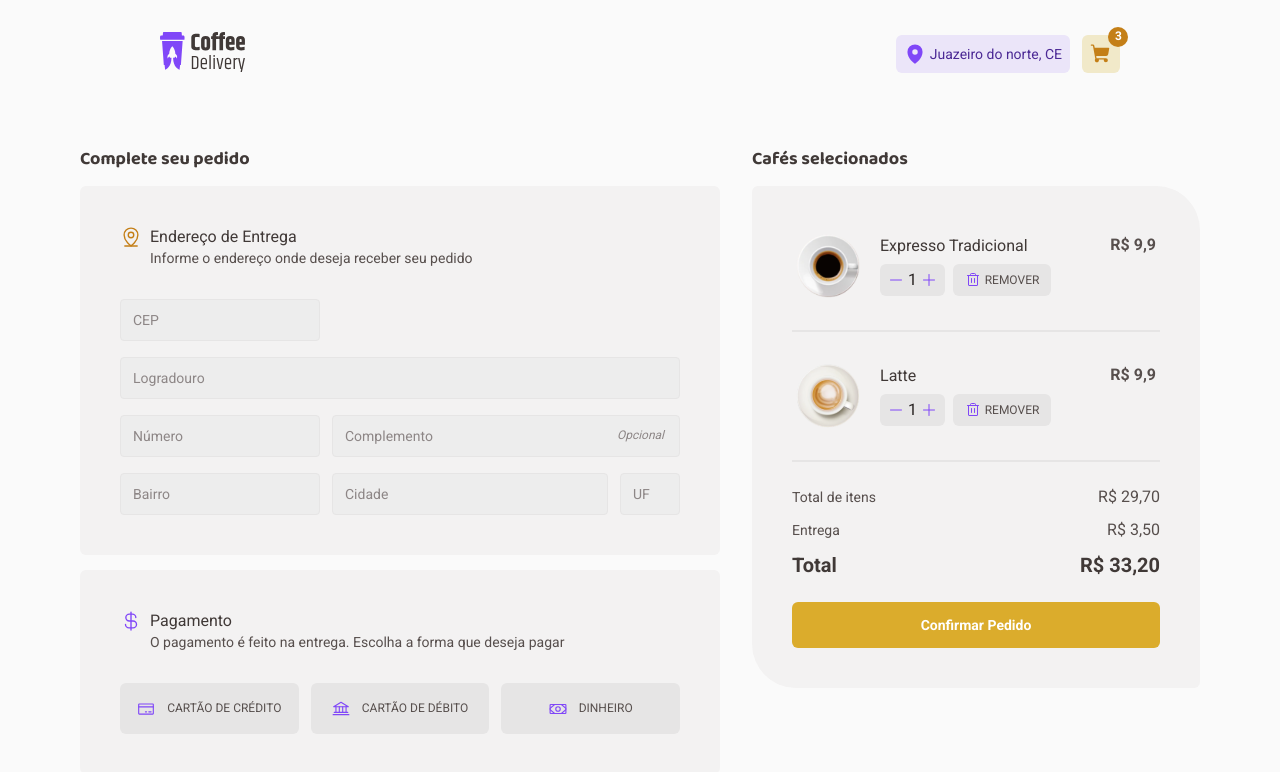
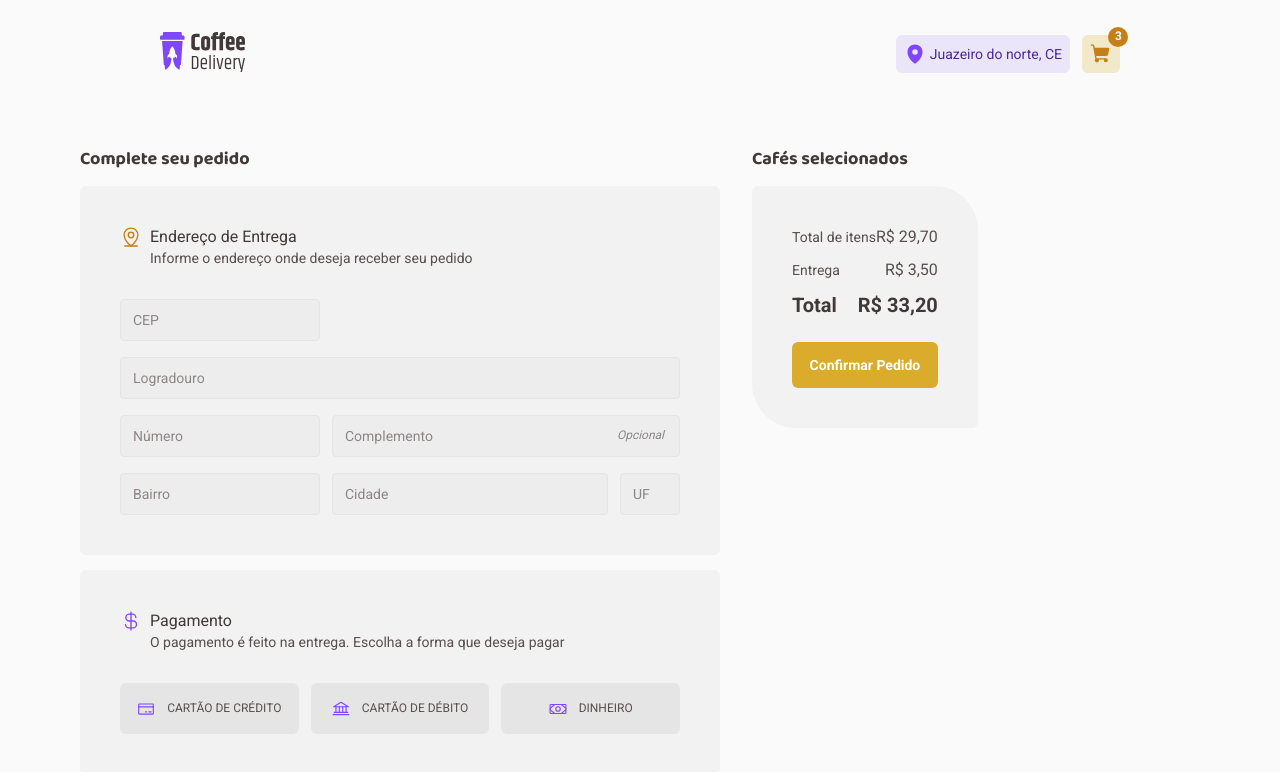
Before and after one commit to matheusmaximianomv/desafio02-coffee-delivery, a React (Vite) app: page /order in a window 1280 px wide. Shown: the top 772 px of the page. Built offline with nearby package versions, Linux system fonts and the light colour scheme.

Commit message:
feat: Comunicação entre a Home e a Order na questão de quantidade de itens

```diff
--- a/src/components/CartCard/index.tsx
+++ b/src/components/CartCard/index.tsx
@@ -1,3 +1,4 @@
+import { useState } from 'react';
 import { Trash } from 'phosphor-react';
 
 import { formatPrice } from '../../utils/formatPrice';
@@ -16,26 +17,29 @@ import {
 } from './styles';
 
 export interface ICartCardProps {
+  id: string;
   coffeeImage: string;
   name: string;
   price: number;
   initialQuantity: number;
+  handleChangeQuantity: (id: string, value: number) => void;
+  handleRemoveItem: (id: string) => void;
 }
 
 export function CartCard({
+  id,
   coffeeImage,
   name,
   price,
   initialQuantity,
+  handleChangeQuantity,
+  handleRemoveItem,
 }: ICartCardProps) {
-  let quantity = 0;
+  const [totalPrice, setTotalPrice] = useState(price * initialQuantity);
 
-  function handleChangeQuantity(value: number) {
-    quantity = value;
-  }
-
-  function handleRemoveItem(): void {
-    alert(quantity);
+  function handleChangeCount(value: number) {
+    handleChangeQuantity(id, value);
+    setTotalPrice(value * price);
   }
 
   return (
@@ -50,10 +54,16 @@ export function CartCard({
             <Counter
               value={initialQuantity}
               min={1}
-              onChange={handleChangeQuantity}
+              onChange={handleChangeCount}
             />
 
-            <Button variant="default" size="md" onClick={handleRemoveItem}>
+            <Button
+              variant="default"
+              size="md"
+              onClick={() => {
+                handleRemoveItem(id);
+              }}
+            >
               <Trash size={16} />
               <span>Remover</span>
             </Button>
@@ -61,7 +71,7 @@ export function CartCard({
         </CartCardDetails>
       </CartCardInfo>
 
-      <CartCardPrice>R$ {formatPrice(price)}</CartCardPrice>
+      <CartCardPrice>R$ {formatPrice(totalPrice)}</CartCardPrice>
     </CartCardContainer>
   );
 }
--- a/src/components/CartCard/styles.ts
+++ b/src/components/CartCard/styles.ts
@@ -4,7 +4,6 @@ export const CartCardContainer = styled.div`
   display: flex;
   justify-content: space-between;
   align-items: flex-start;
-  gap: 2.9rem;
 
   padding: 0.5rem 0.25rem;
   width: 23rem;
--- a/src/pages/Home/index.tsx
+++ b/src/pages/Home/index.tsx
@@ -27,6 +27,7 @@ export function Home() {
 
   function handleChooseQuantityCard(event: IProduct): void {
     updateInBatchProduct(event.id, event.quantity);
+    alert(`O produto ${event.name} foi atualizado com sucesso!!`);
   }
 
   return (
--- a/src/pages/Order/index.tsx
+++ b/src/pages/Order/index.tsx
@@ -1,4 +1,4 @@
-import { useId } from 'react';
+import { useId, useContext } from 'react';
 import {
   MapPinLine,
   CurrencyDollar,
@@ -7,12 +7,11 @@ import {
   Money,
 } from 'phosphor-react';
 
-import expressoImg from '../../assets/coffees/expresso.svg';
-import latteImg from '../../assets/coffees/latte.svg';
+import { ProductsContext } from '../../contexts/products/ProductsContext';
 
 import { Input } from '../../components/Input';
 import { IGroupSelectProps, GroupSelect } from '../../components/GroupSelect';
-import { ICartCardProps, CartCard } from '../../components/CartCard';
+import { CartCard } from '../../components/CartCard';
 import { Button } from '../../components/Button';
 
 import {
@@ -31,6 +30,11 @@ import {
 } from './styles';
 
 export function Order() {
+  const { products, updateInBatchProduct, removeProduct } =
+    useContext(ProductsContext);
+
+  const productsSelected = products.filter((product) => product.quantity > 0);
+
   const groupSelectProps: IGroupSelectProps = {
     options: [
       {
@@ -54,20 +58,13 @@ export function Order() {
     ],
   };
 
-  const coffeesSelected: ICartCardProps[] = [
-    {
-      coffeeImage: expressoImg,
-      name: 'Expresso Tradicional',
-      initialQuantity: 1,
-      price: 9.9,
-    },
-    {
-      coffeeImage: latteImg,
-      name: 'Latte',
-      initialQuantity: 1,
-      price: 9.9,
-    },
-  ];
+  function handleChangeQuantity(id: string, value: number): void {
+    updateInBatchProduct(id, value);
+  }
+
+  function handleRemoveItem(id: string): void {
+    removeProduct(id);
+  }
 
   return (
     <OrderContainer>
@@ -121,12 +118,22 @@ export function Order() {
         <OrderTitle>Cafés selecionados</OrderTitle>
 
         <OrderCardContainerCart>
-          {coffeesSelected.map((coffee) => (
-            <div key={coffee.name}>
-              <CartCard {...coffee} />
-              <OrderSeparator />
-            </div>
-          ))}
+          {productsSelected.map(
+            ({ id, coffeeImage, name, price, quantity }) => (
+              <div key={id}>
+                <CartCard
+                  id={id}
+                  coffeeImage={coffeeImage}
+                  name={name}
+                  price={price}
+                  initialQuantity={quantity}
+                  handleChangeQuantity={handleChangeQuantity}
+                  handleRemoveItem={handleRemoveItem}
+                />
+                <OrderSeparator />
+              </div>
+            )
+          )}
 
           <PurchaseSummaryContainer>
             <PurchaseSummaryItems>
--- a/src/utils/formatPrice.ts
+++ b/src/utils/formatPrice.ts
@@ -1,14 +1,16 @@
-function changeDotToComma(value: string): string {
-  return value.replace('.', ',');
+function convertIntToCurrencyFormat(value: number): string {
+  return value.toLocaleString('pt-br', {
+    minimumFractionDigits: 2,
+  });
 }
 
 export function formatPrice(value: any): string {
   if (typeof value === 'number') {
-    return changeDotToComma(String(value));
+    return convertIntToCurrencyFormat(value);
   }
 
   if (typeof value === 'string') {
-    return changeDotToComma(value);
+    return convertIntToCurrencyFormat(parseInt(value));
   }
 
   return '0,00';
```
